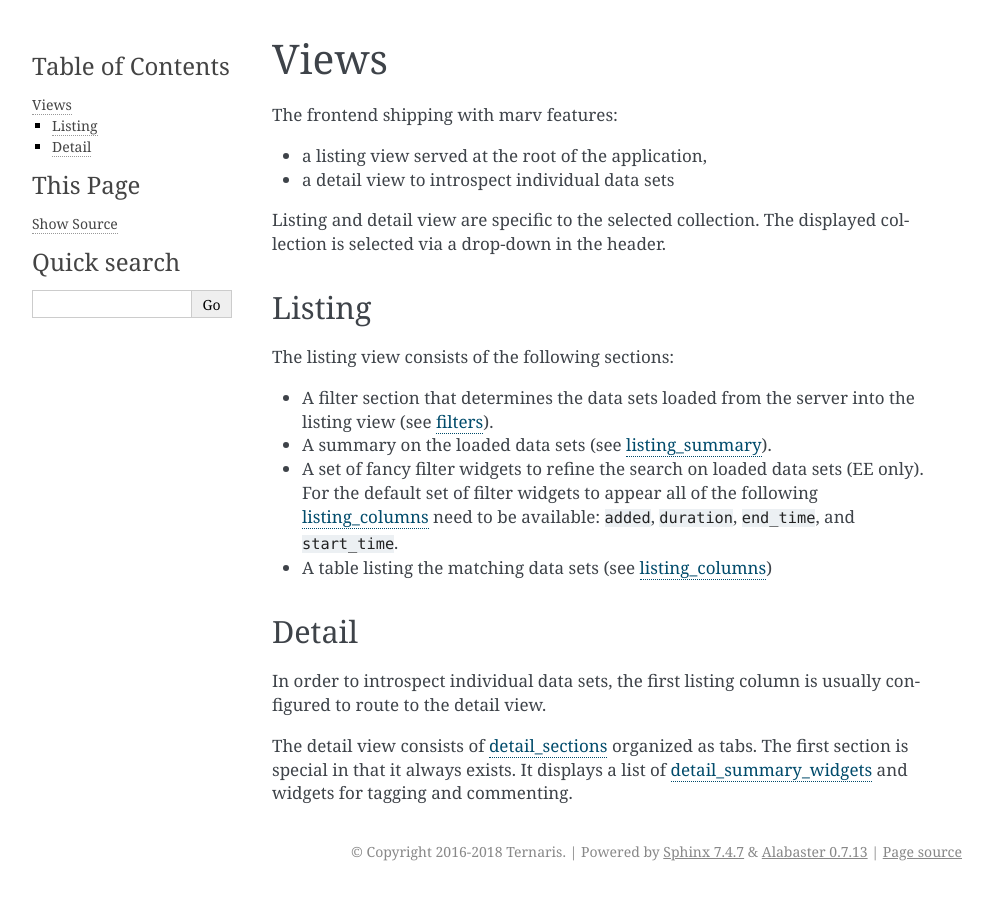
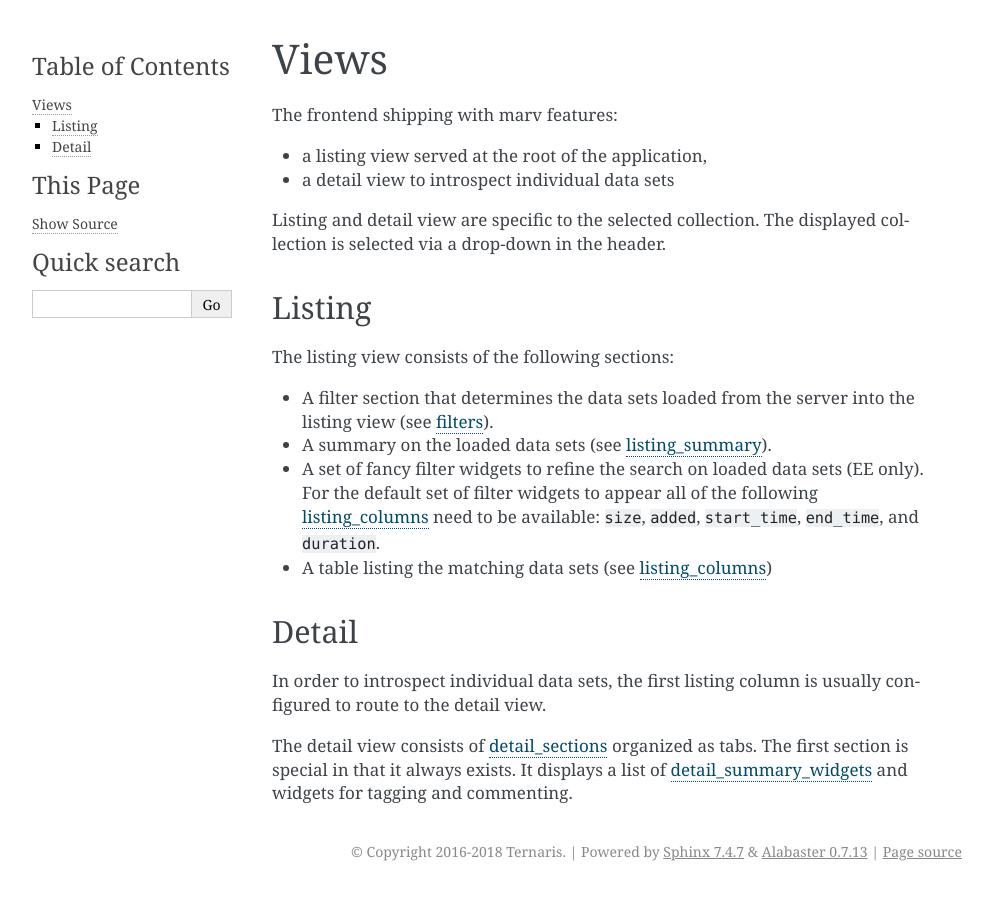
Before and after one commit to ternaris/marv-robotics, a Sphinx documentation site: the page built from docs/views.rst, in a window 1280 px wide. Shown: the whole page, without its empty margins (148-1141 px from the left). Built offline with Sphinx 7.4.7, drawn with Linux system fonts in a browser that asks for light colours; pages that are not in the unit, such as notebooks, are missing from menus.

Commit message:
[docs] Fix required columns to display filter widgets

```diff
--- a/docs/views.rst
+++ b/docs/views.rst
@@ -21,7 +21,7 @@ The listing view consists of the following sections:
 
 - A filter section that determines the data sets loaded from the server into the listing view (see :ref:`cfg_c_filters`).
 - A summary on the loaded data sets (see :ref:`cfg_c_listing_summary`).
-- A set of fancy filter widgets to refine the search on loaded data sets (EE only). For the default set of filter widgets to appear all of the following :ref:`cfg_c_listing_columns` need to be available: ``added``, ``duration``, ``end_time``, and ``start_time``.
+- A set of fancy filter widgets to refine the search on loaded data sets (EE only). For the default set of filter widgets to appear all of the following :ref:`cfg_c_listing_columns` need to be available: ``size``, ``added``, ``start_time``, ``end_time``, and ``duration``.
 - A table listing the matching data sets (see :ref:`cfg_c_listing_columns`)
 
 
```
